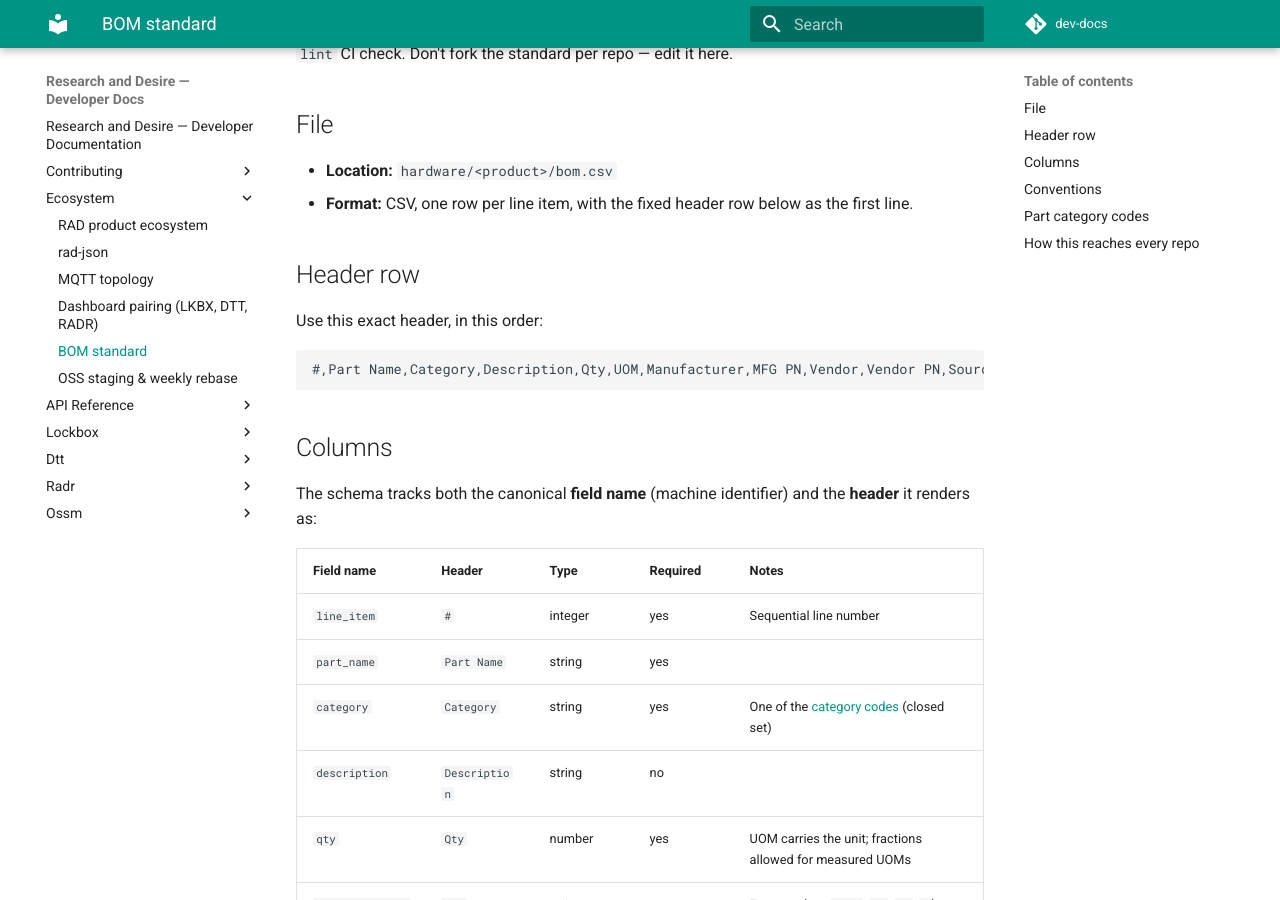
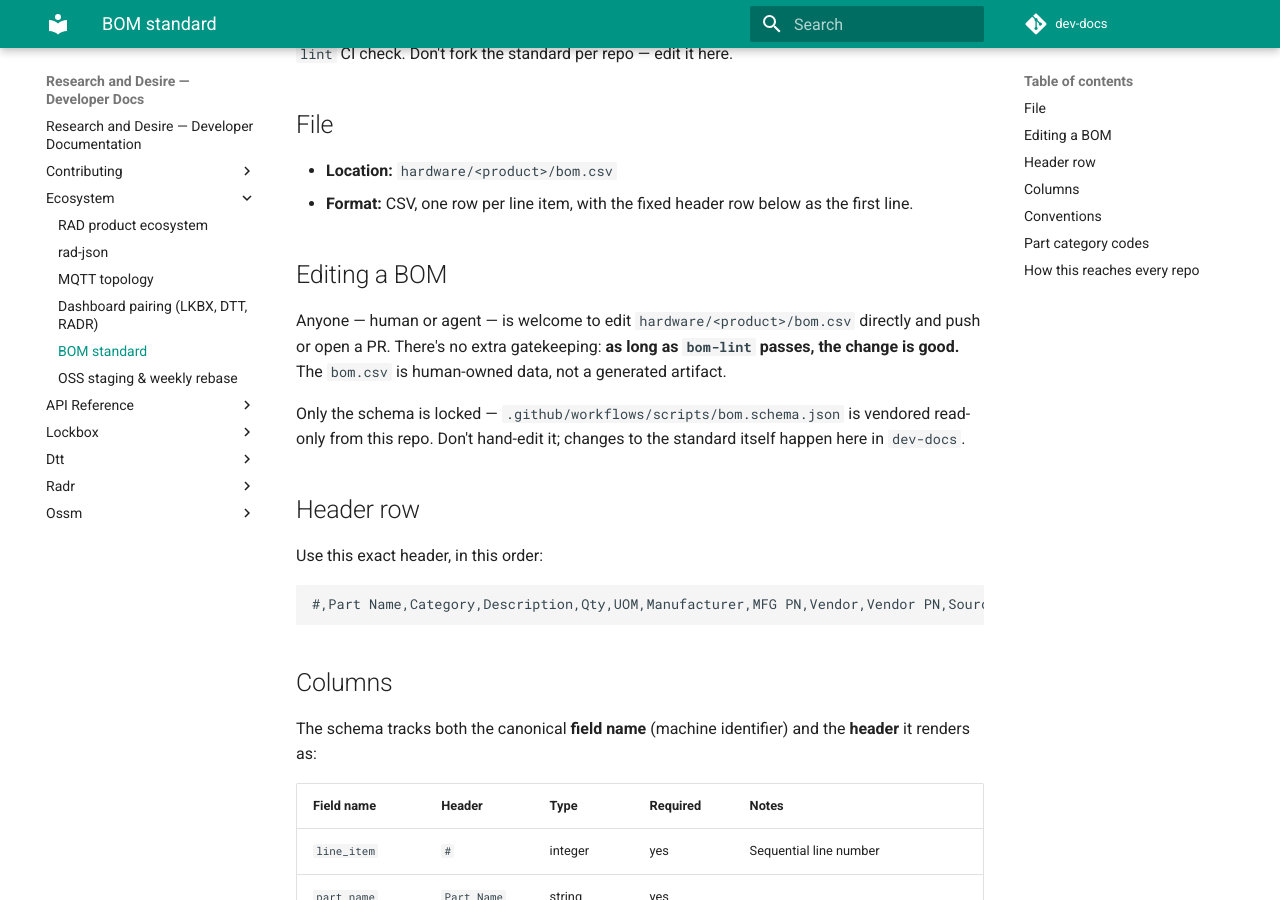
Before and after one commit to researchanddesire/dev-docs, an MkDocs documentation site: the page built from docs/meta/bom-standard.md, in a window 1280 px wide and 900 px high, scrolled down 308 px. Built offline with MkDocs 1.6.1 and Material for MkDocs 9.7.7, drawn with Linux system fonts in a browser that asks for light colours; comment, search, counter and statistics services are not loaded.

Commit message:
BOM standard: clarify bom.csv is freely human-editable (lint is the only gate)
Co-authored-by: Cursor <cursoragent@cursor.com>

```diff
--- a/docs/meta/bom-standard.md
+++ b/docs/meta/bom-standard.md
@@ -8,6 +8,12 @@ The single reference for Bills of Materials across all Research and Desire hardw
 
 - **Location:** `hardware/<product>/bom.csv`
 - **Format:** CSV, one row per line item, with the fixed header row below as the first line.
+
+## Editing a BOM
+
+Anyone — human or agent — is welcome to edit `hardware/<product>/bom.csv` directly and push or open a PR. There's no extra gatekeeping: **as long as `bom-lint` passes, the change is good.** The `bom.csv` is human-owned data, not a generated artifact.
+
+Only the schema is locked — `.github/workflows/scripts/bom.schema.json` is vendored read-only from this repo. Don't hand-edit it; changes to the standard itself happen here in `dev-docs`.
 
 ## Header row
 
```
